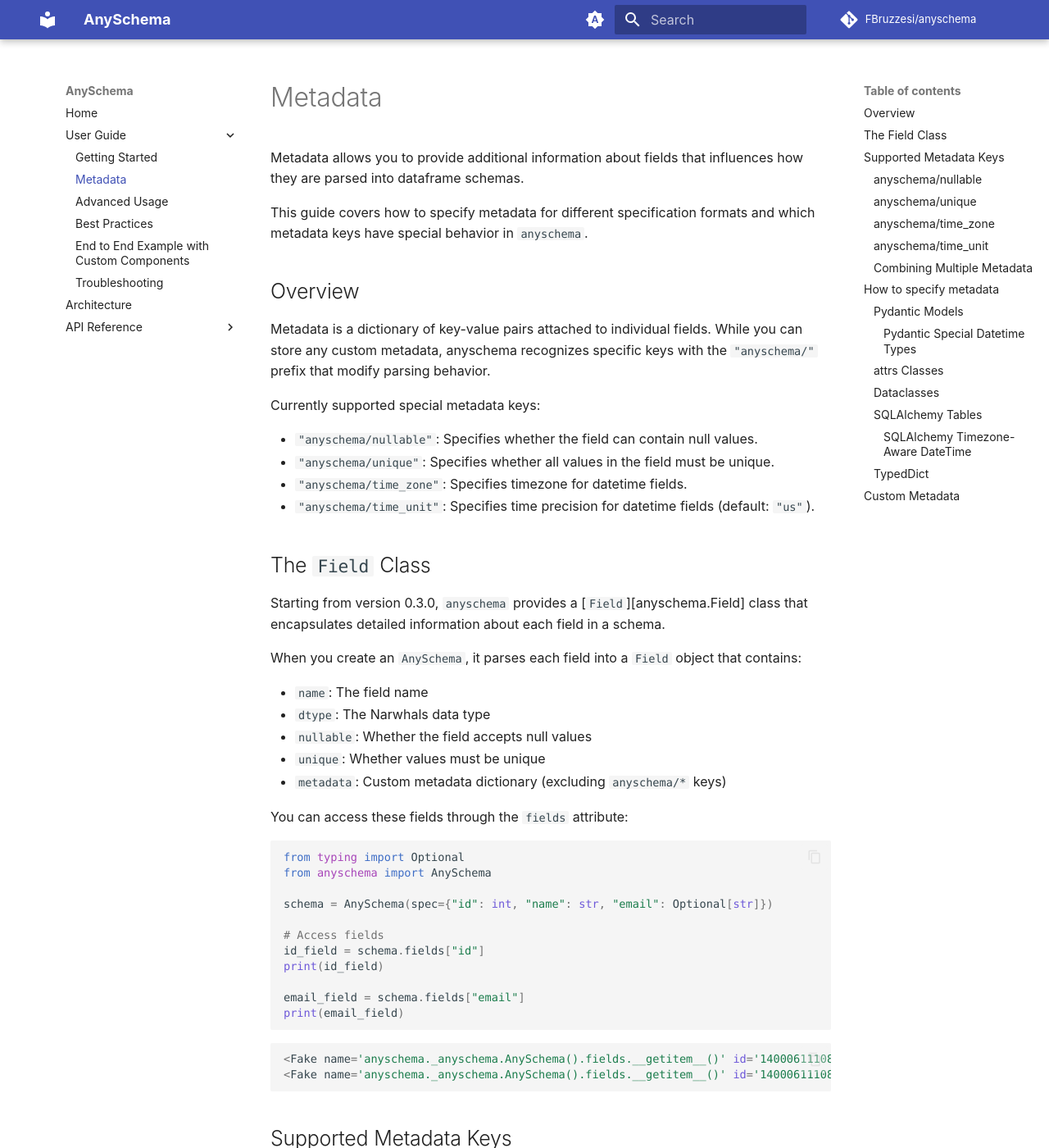
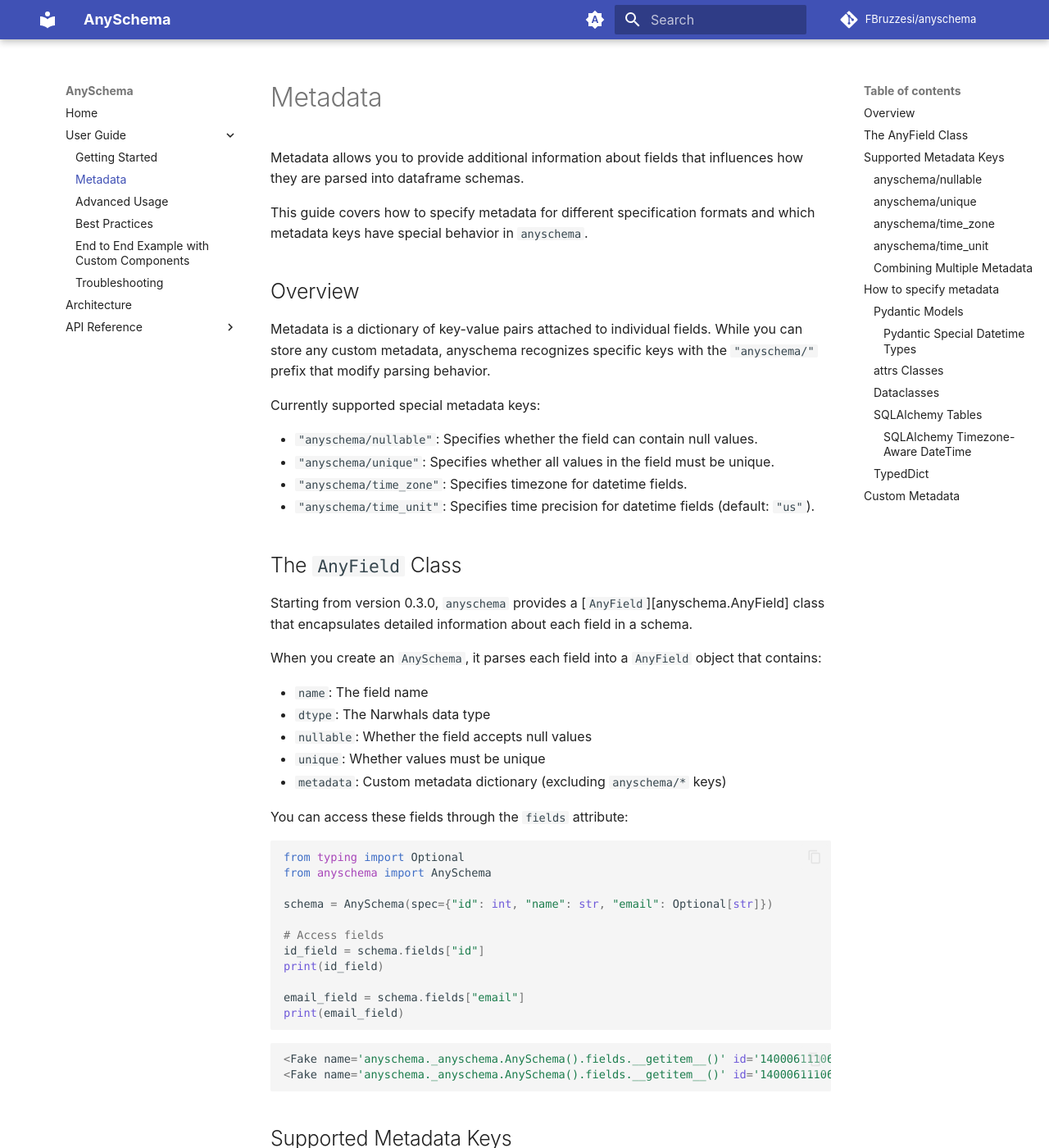
Before and after one commit to FBruzzesi/anyschema, an MkDocs documentation site: the page built from docs/user-guide/metadata.md, in a window 1280 px wide and 1400 px high. Shown: the whole window at 82% size. Built offline with MkDocs 1.6.1 and Material for MkDocs 9.7.7, drawn with Linux system fonts in a browser that asks for light colours; comment, search, counter and statistics services are not loaded; some of the changed text lies outside the part shown.

Commit message:
rename Field -> Anyfield

```diff
--- a/anyschema/__init__.py
+++ b/anyschema/__init__.py
@@ -2,10 +2,10 @@
 
 import typing as _t
 
-from anyschema._anyschema import AnySchema, Field
+from anyschema._anyschema import AnyField, AnySchema
 from anyschema._utils import show_versions
 
-__all__ = ("AnySchema", "Field", "show_versions")
+__all__ = ("AnyField", "AnySchema", "show_versions")
 __title__ = __name__
 __version__: str
 
--- a/docs/api-reference/anyschema.md
+++ b/docs/api-reference/anyschema.md
@@ -4,7 +4,7 @@
     handler: python
     members:
       - AnySchema
-      - Field
+      - AnyField
       - show_versions
     options:
       show_root_heading: true
--- a/docs/user-guide/metadata.md
+++ b/docs/user-guide/metadata.md
@@ -19,12 +19,12 @@
 * `"anyschema/time_zone"`: Specifies timezone for datetime fields.
 * `"anyschema/time_unit"`: Specifies time precision for datetime fields (default: `"us"`).
 
-## The `Field` Class
+## The `AnyField` Class
 
-Starting from version 0.3.0, `anyschema` provides a [`Field`][anyschema.Field] class that encapsulates detailed
+Starting from version 0.3.0, `anyschema` provides a [`AnyField`][anyschema.AnyField] class that encapsulates detailed
 information about each field in a schema.
 
-When you create an `AnySchema`, it parses each field into a `Field` object that contains:
+When you create an `AnySchema`, it parses each field into a `AnyField` object that contains:
 
 * `name`: The field name
 * `dtype`: The Narwhals data type
```
Also changed, not shown: docs/user-guide/getting-started.md (+1 -1 lines), 5 other files.
